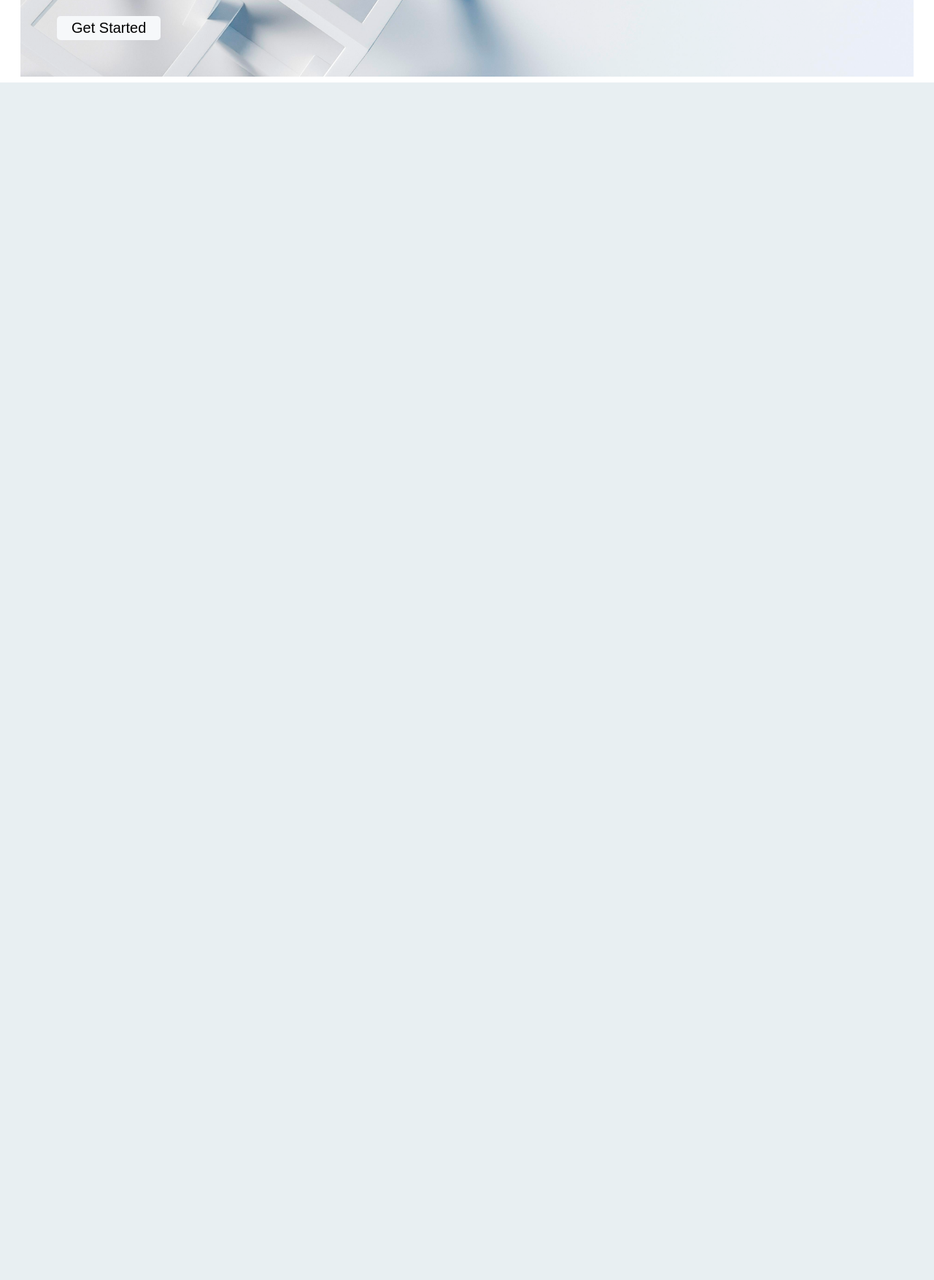
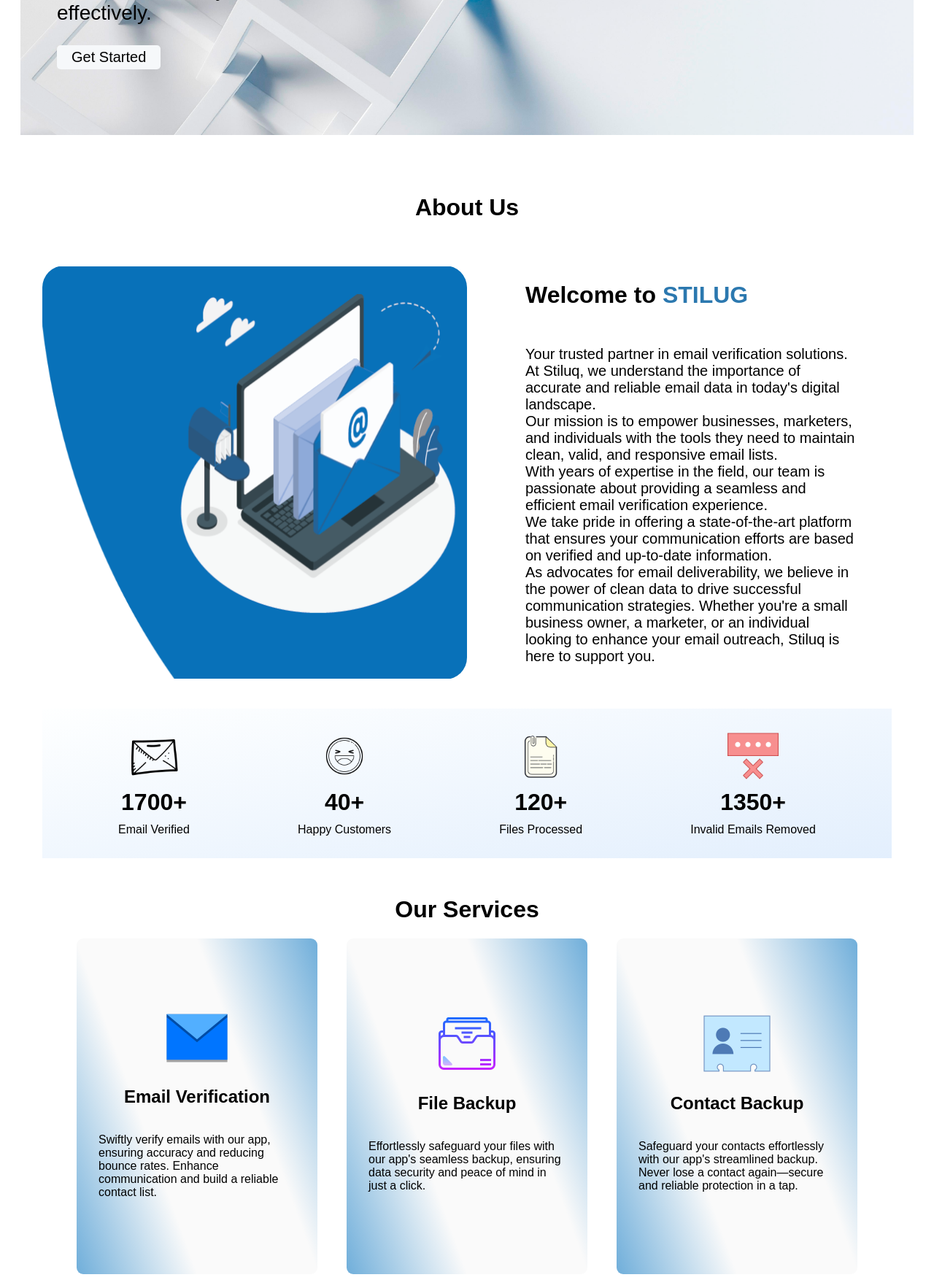
Before and after one commit to k33ngTomide/Stiluq, a Flask app: page /stiluq in a window 1280 px wide. Shown: the part 981-2735 px from the top of the page at 73% size. Before the commit the page ends 1094 px from the top, so only its background shows below. Run offline with Flask 3, Linux system fonts and the light colour scheme; some web fonts are replaced.

Commit message:
Added our service section

```diff
--- a/static/index.css
+++ b/static/index.css
@@ -89,7 +89,7 @@
 .hero-section{
     display: flex;
     gap: -200px;
-    padding: 20px;
+    padding: 60px 20px;
     align-items: center;
     font-size: 23px;
     background: url("./assets/bg.jpg") no-repeat;
@@ -139,6 +139,106 @@
     width: 100%;
     border-radius: 50px;
 }
+
+
+.about-us{
+    margin-top: 30px;
+    display: flex;
+    flex-direction: column;
+    align-items: center;
+    gap: 40px;
+    padding: 30px;
+}
+
+.about{
+    display: flex;
+    gap: 80px;
+}
+
+.about-right{
+    display: flex;
+    flex-direction: column;
+    gap: 10px;
+    align-items: flex-start;
+    justify-content: center;
+}
+
+.about-right >  h1 > span{
+    color: #2b78af;
+}
+
+.about-right > p{
+    width: 90%;
+    font-size: 20px;
+}
+
+.about > img{
+    width: 50%;
+    border-radius: 30px;
+    border: none;
+    box-shadow: black ;
+}
+.d-about{
+    display: flex;
+    align-items: center;
+    justify-content: center;
+    flex-direction: column;
+    margin: 0px;
+    gap: 10px;
+}
+
+.d-about>h1, .d-about>p{
+    display: flex;
+    margin: 0px;
+
+}
+.d-about>img{
+    width: 70px;
+}
+.about-details{
+    align-self: stretch;
+    display: flex;
+    justify-content: space-around;
+    background-image: linear-gradient(to bottom right, #feffff, #e3effd);
+    padding: 30px;
+}
+
+.our-services-list{
+    align-items: center;
+    justify-content: center;
+    display: grid;
+    grid-template-columns: 1fr 1fr 1fr;
+    gap: 40px;
+}
+
+.our-services{
+    display: flex;
+    flex-direction: column;
+    align-items: center;
+    align-content: stretch;
+}
+
+.service{
+    display: flex;
+    flex-direction: column;
+    justify-content: center;
+    align-items: center;
+    align-content: center;
+    border-radius: 9px;
+    height: 400px;
+    padding: 30px;
+    background-image: linear-gradient(70deg ,#6faeda, #fafafa, #fafafa, #6faeda);
+}
+
+.service > p{
+    max-width: 270px;
+    align-self: center;
+}
+
+.service:hover{
+    box-shadow: 10px 5px 5px lightblue;;
+}
+
 
 
 
--- a/templates/index.html
+++ b/templates/index.html
@@ -16,9 +16,9 @@
 
             <nav class="nav">
                 <a href="" >Home</a>
-                <a href="">About us</a>
-                <a href="">Services</a>
-                <a href="">Contact Us</a>
+                <a href="#about_us">About us</a>
+                <a href="#our_services">Services</a>
+                <a href="#contact_us">Contact Us</a>
             </nav>
 
             <div class="nav-buttons">
@@ -49,22 +49,96 @@
            </div>
 
 
-           <div class="about-us">
+           <div class="about-us" id="about_us">
+                <h1>About Us</h1>
+               <div class="about">
+                   <img src="../static/assets/emai_image.png" alt="demo image">
+                   <div class="about-right">
+                       <h1>Welcome to <span>STILUG</span></h1>
+                       <p>
+                       Your trusted partner in email
+                       verification solutions. At Stiluq, we understand
+                       the importance of accurate and reliable email data in today's
+                       digital landscape.<br> Our mission is to empower businesses, marketers,
+                       and individuals with the tools they need to maintain clean, valid,
+                       and responsive email lists.<br>
+
+                        With years of expertise in the field, our team is passionate
+                       about providing a seamless and efficient email verification experience.<br>
+                       We take pride in offering a state-of-the-art platform that ensures your
+                       communication efforts are based on verified and up-to-date information.<br>
+                           As advocates for email deliverability,
+                           we believe in the power of clean data to drive successful
+                           communication strategies. Whether you're a small business owner,
+                           a marketer, or an individual looking to enhance your email
+                           outreach, Stiluq is here to support you.
+                   </p>
+                   </div>
 
                </div>
 
-           <div class="our-services">
+               <div class="about-details">
+                   <div class="d-about">
+                       <img src="../static/assets/icons8-email-100.png" alt="icon">
+                       <h1>1700+</h1>
+                       <p>Email Verified</p>
+                   </div>
 
-               <div>
+                   <div class="d-about">
+                       <img src="../static/assets/icons8-happy-100.png" alt="icon">
+                       <h1>40+</h1>
+                       <p>Happy Customers</p>
+                   </div>
 
+                   <div class="d-about">
+                       <img src="../static/assets/icons8-file-100.png" alt="icon">
+                       <h1>120+</h1>
+                       <p>Files Processed</p>
                    </div>
-               <div>
 
+                   <div class="d-about">
+                       <img src="../static/assets/icons8-wrong-pincode-100.png" alt="icon">
+                       <h1>1350+</h1>
+                       <p>Invalid Emails Removed</p>
                    </div>
-               <div>
 
                </div>
            </div>
+
+           <div class="our-services" id="our_services">
+               <h1>Our Services</h1>
+
+               <div class="our-services-list">
+                   <div class="service">
+                       <img src="../static/assets/icons8-email-96.png">
+                       <h2>Email Verification</h2>
+                       <p>Swiftly verify emails with our app, ensuring accuracy
+                           and reducing bounce rates. Enhance communication
+                           and build a reliable contact list.
+                       </p>
+
+                   </div>
+                   <div class="service">
+                       <img src="../static/assets/icons8-folder-96.png">
+                       <h2>File Backup</h2>
+                       <p>Effortlessly safeguard your files with
+                           our app's seamless backup, ensuring data
+                           security and peace of mind in just a click.
+                       </p>
+                   </div>
+                   <div class="service">
+                       <img src="../static/assets/icons8-contact-96.png">
+                       <h2>Contact Backup</h2>
+                       <p>Safeguard your contacts effortlessly with our app's
+                           streamlined backup. Never lose a contact again—secure
+                           and reliable protection in a tap.
+                       </p>
+                   </div>
+               </div>
+
+           </div>
+
+
 
        </div>
 
```
Also changed, not shown: static/assets/emai_image.png (added), static/assets/email-images.jpeg (added), static/assets/icons8-contact-96.png (added), static/assets/icons8-email-100.png (added), static/assets/icons8-email-96.png (added), static/assets/icons8-file-100.png (added), static/assets/icons8-folder-96.png (added), static/assets/icons8-happy-100.png (added), static/assets/icons8-wrong-pincode-100.png (added). Lines whose indentation alone changed are shown as unchanged.
